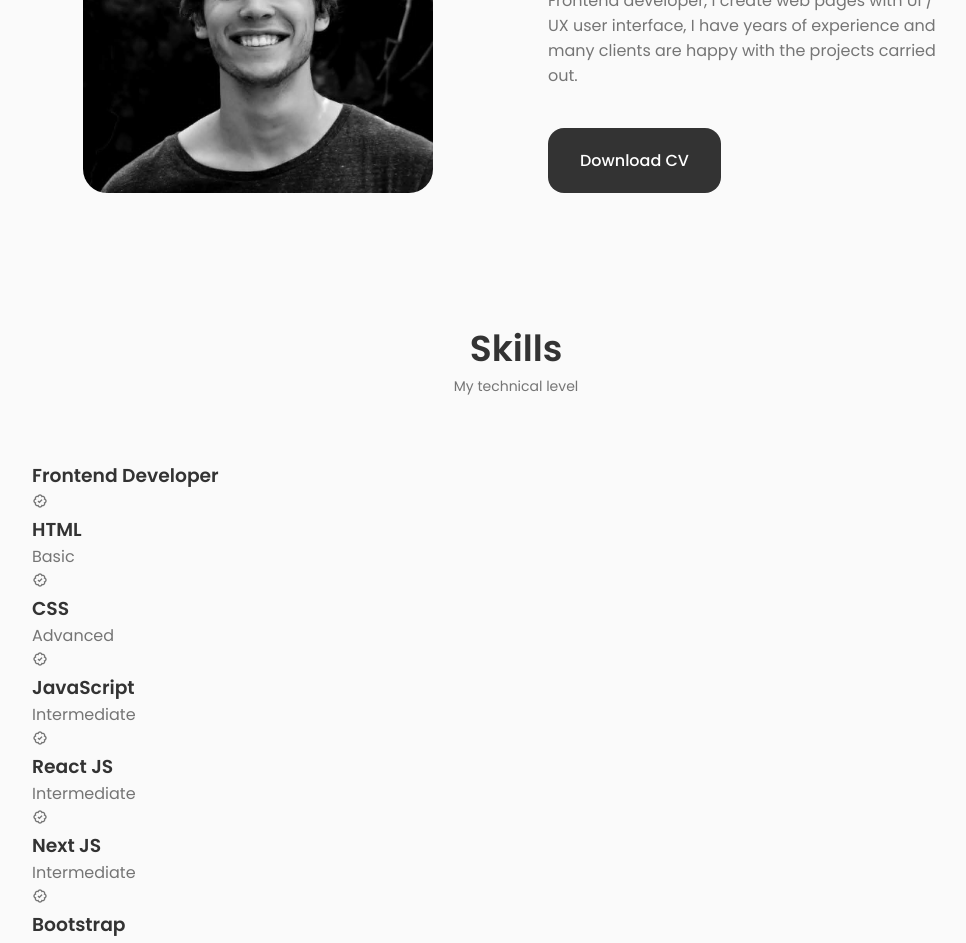
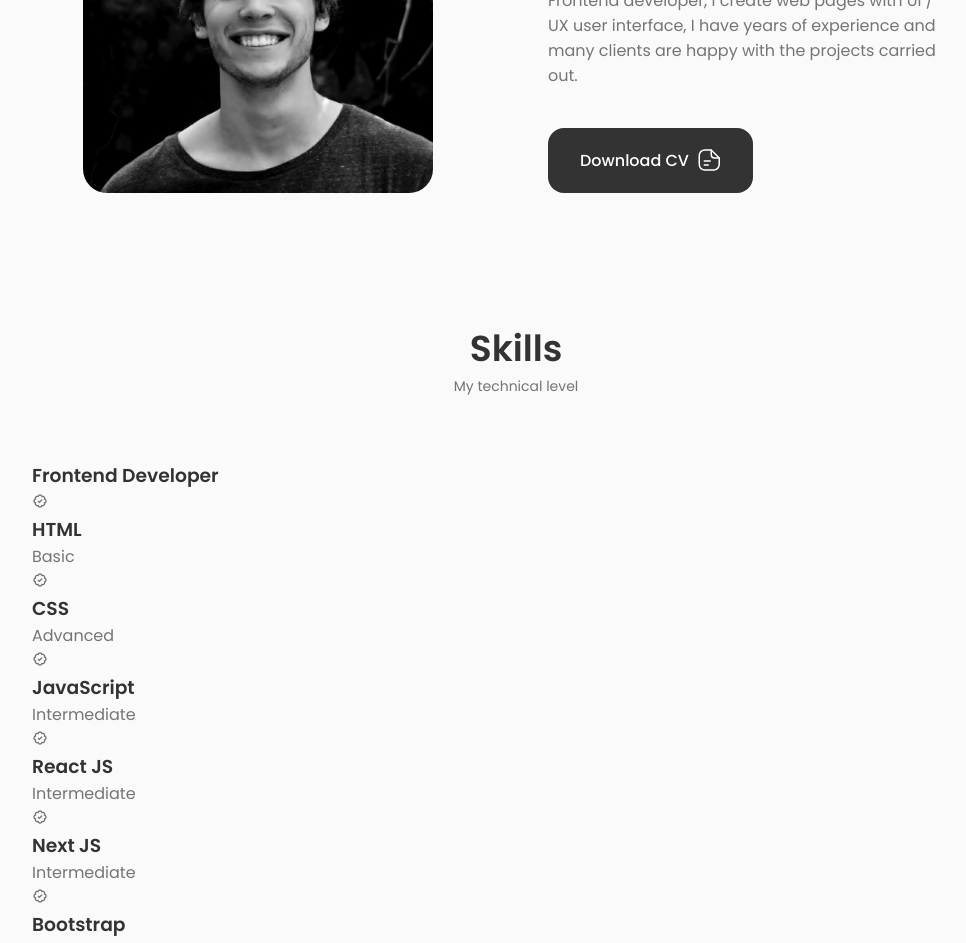
Before and after one commit to rafidulislam19/Portfolio, a React (Vite) app: page / in a window 1280 px wide. Shown: the part 1060-2003 px from the top of the page, without its empty margins (124-1090 px from the left). Built offline with nearby package versions, Linux system fonts and the light colour scheme.

Commit message:
Update About.jsx

```diff
--- a/src/components/about/About.jsx
+++ b/src/components/about/About.jsx
@@ -1,8 +1,36 @@
-import React from 'react';
-import "./about.css"
+// import React from 'react';
+// import "./about.css"
+// import AboutImg from "../../assets/about.jpg";
+// import CV from "../../assets/John-Cv.pdf"
+// import Info from './Info';
+
+// const About = () => {
+//   return (
+//     <section className="about section" id="about">
+//         <h2 className="section__title">About Me</h2>
+//         <span className="section__subtitle">My Introduction</span>
+
+//         <div className="about__container container grid">
+//             <img src={AboutImg} alt="" className="about__img" />
+//             <div className="about__data">
+//                 <Info />
+
+//                 <p className="about__description">Frontend developer, I create web pages with UI / UX user interface, I have years of experience and many clients are happy with the projects carried out.</p>
+
+//                 <a download="" href={CV} className="button button--flex">Download CV</a>
+//             </div>
+//         </div>
+//     </section>
+//   )
+// }
+
+// export default About
+
+import React from "react";
+import "./about.css";
 import AboutImg from "../../assets/about.jpg";
-import CV from "../../assets/John-Cv.pdf"
-import Info from './Info';
+import CV from "../../assets/John-Cv.pdf";
+import Info from "./Info";
 
 const About = () => {
   return (
@@ -15,13 +43,44 @@ const About = () => {
         <div className="about__data">
           <Info />
 
-                <p className="about__description">Frontend developer, I create web pages with UI / UX user interface, I have years of experience and many clients are happy with the projects carried out.</p>
+          <p className="about__description">
+            Frontend developer, I create web pages with UI / UX user interface,
+            I have years of experience and many clients are happy with the
+            projects carried out.
+          </p>
 
-                <a download="" href={CV} className="button button--flex">Download CV</a>
+          <a download="" href={CV} className="button button--flex">
+            Download CV
+            <svg
+              class="button__icon"
+              xmlns="http://www.w3.org/2000/svg"
+              width="24"
+              height="24"
+              viewBox="0 0 24 24"
+              fill="none"
+            >
+              <path
+                d="M15.25 22.7502H9.25C3.82 22.7502 1.5 20.4302 1.5 15.0002V9.00024C1.5 3.57024 3.82 1.25024 9.25 1.25024H14.25C14.66 1.25024 15 1.59024 15 2.00024C15 2.41024 14.66 2.75024 14.25 2.75024H9.25C4.64 2.75024 3 4.39024 3 9.00024V15.0002C3 19.6102 4.64 21.2502 9.25 21.2502H15.25C19.86 21.2502 21.5 19.6102 21.5 15.0002V10.0002C21.5 9.59024 21.84 9.25024 22.25 9.25024C22.66 9.25024 23 9.59024 23 10.0002V15.0002C23 20.4302 20.68 22.7502 15.25 22.7502Z"
+                fill="var(--container-color)"
+              ></path>
+              <path
+                d="M22.25 10.7502H18.25C14.83 10.7502 13.5 9.42023 13.5 6.00023V2.00023C13.5 1.70023 13.68 1.42023 13.96 1.31023C14.24 1.19023 14.56 1.26023 14.78 1.47023L22.78 9.47023C22.99 9.68023 23.06 10.0102 22.94 10.2902C22.82 10.5702 22.55 10.7502 22.25 10.7502ZM15 3.81023V6.00023C15 8.58023 15.67 9.25023 18.25 9.25023H20.44L15 3.81023Z"
+                fill="var(--container-color)"
+              ></path>
+              <path
+                d="M13.25 13.7502H7.25C6.84 13.7502 6.5 13.4102 6.5 13.0002C6.5 12.5902 6.84 12.2502 7.25 12.2502H13.25C13.66 12.2502 14 12.5902 14 13.0002C14 13.4102 13.66 13.7502 13.25 13.7502Z"
+                fill="var(--container-color)"
+              ></path>
+              <path
+                d="M11.25 17.7502H7.25C6.84 17.7502 6.5 17.4102 6.5 17.0002C6.5 16.5902 6.84 16.2502 7.25 16.2502H11.25C11.66 16.2502 12 16.5902 12 17.0002C12 17.4102 11.66 17.7502 11.25 17.7502Z"
+                fill="var(--container-color)"
+              ></path>
+            </svg>
+          </a>
         </div>
       </div>
     </section>
-  )
-}
+  );
+};
 
-export default About
+export default About;
```
Lines whose indentation alone changed are shown as unchanged.
